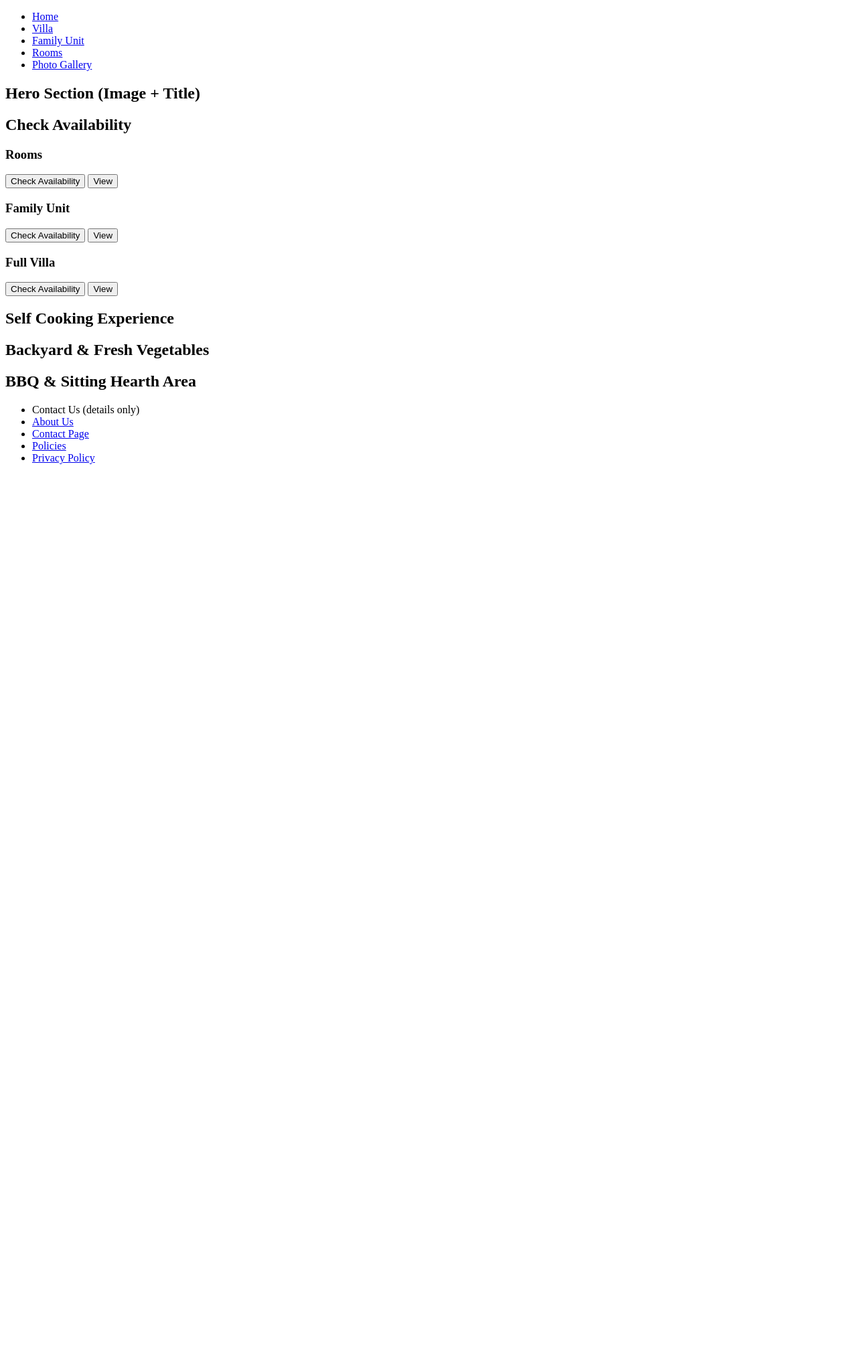
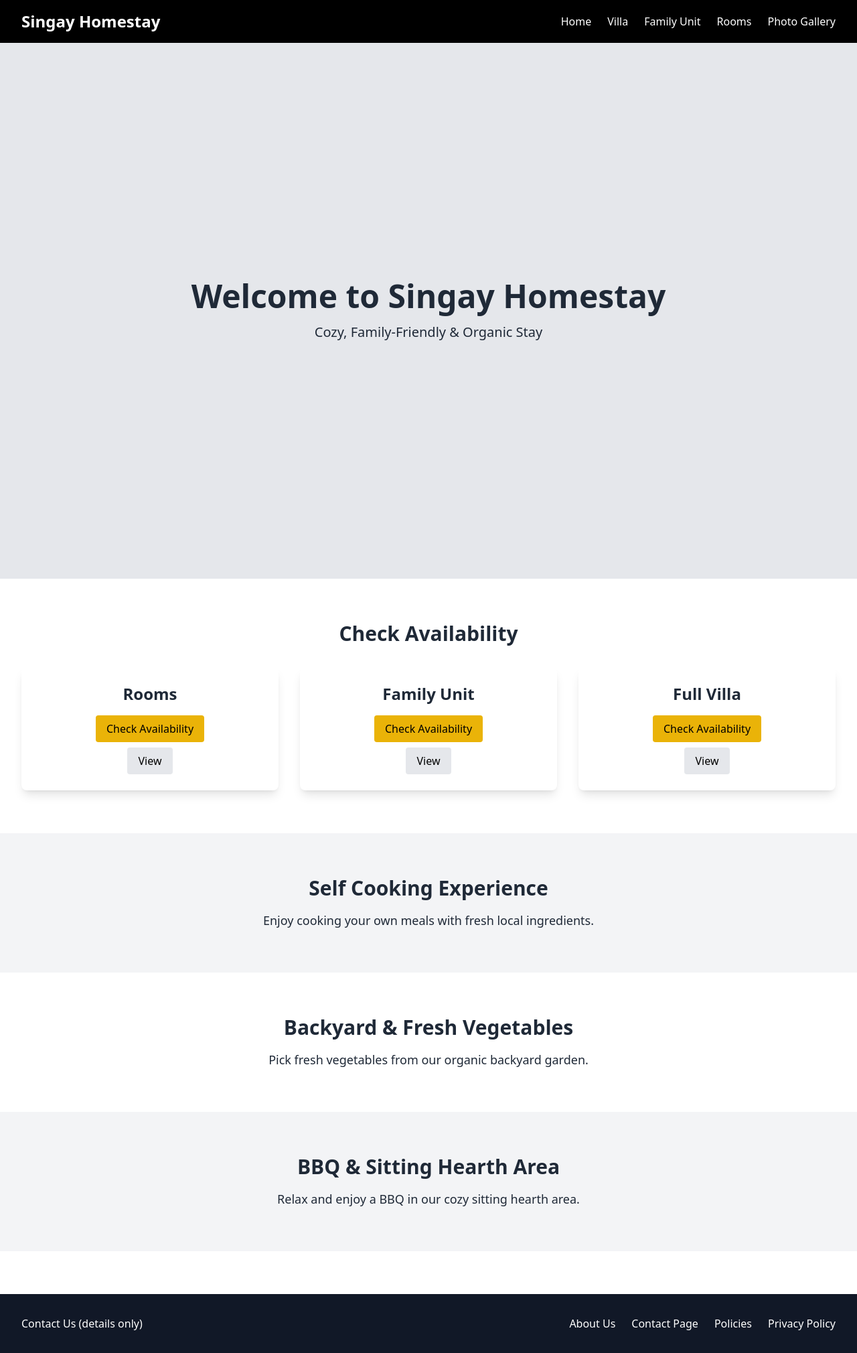
Before and after one commit to Shaheryar823/singay_homestay, a Flask app: page / in a window 1280 px wide. Shown: the whole page at 67% size. Before the commit the page ends 693 px from the top, so only its background shows below. Run offline with Flask 3, Linux system fonts and the light colour scheme; some libraries are stand-ins or nearby versions.

Commit message:
Update layout with Tailwind CSS and responsive sections

```diff
--- a/templates/index.html
+++ b/templates/index.html
@@ -2,46 +2,63 @@
 {% block content %}
 
 <!-- Hero Section -->
-<section id="hero">
-    <h1>Hero Section (Image + Title)</h1>
+<section id="hero" class="bg-gray-200 h-screen flex items-center justify-center text-center">
+    <div>
+        <h1 class="text-5xl font-bold mb-4">Welcome to Singay Homestay</h1>
+        <p class="text-xl">Cozy, Family-Friendly & Organic Stay</p>
+    </div>
 </section>
 
 <!-- Availability Categories -->
-<section id="availability">
-    <h2>Check Availability</h2>
+<section id="availability" class="max-w-7xl mx-auto px-4 sm:px-6 lg:px-8 py-16">
+    <h2 class="text-3xl font-bold mb-8 text-center">Check Availability</h2>
 
-    <div class="category">
-        <h3>Rooms</h3>
-        <button>Check Availability</button>
-        <button>View</button>
-    </div>
+    <div class="grid md:grid-cols-3 gap-8">
+        <!-- Rooms Card -->
+        <div class="bg-white shadow-lg rounded-lg p-6 flex flex-col items-center">
+            <h3 class="text-2xl font-semibold mb-4">Rooms</h3>
+            <button class="bg-yellow-500 text-black px-4 py-2 rounded hover:bg-black hover:text-yellow-500 mb-2 transition">Check Availability</button>
+            <button class="bg-gray-200 text-black px-4 py-2 rounded hover:bg-black hover:text-yellow-500 transition">View</button>
+        </div>
 
-    <div class="category">
-        <h3>Family Unit</h3>
-        <button>Check Availability</button>
-        <button>View</button>
-    </div>
+        <!-- Family Unit Card -->
+        <div class="bg-white shadow-lg rounded-lg p-6 flex flex-col items-center">
+            <h3 class="text-2xl font-semibold mb-4">Family Unit</h3>
+            <button class="bg-yellow-500 text-black px-4 py-2 rounded hover:bg-black hover:text-yellow-500 mb-2 transition">Check Availability</button>
+            <button class="bg-gray-200 text-black px-4 py-2 rounded hover:bg-black hover:text-yellow-500 transition">View</button>
+        </div>
 
-    <div class="category">
-        <h3>Full Villa</h3>
-        <button>Check Availability</button>
-        <button>View</button>
+        <!-- Full Villa Card -->
+        <div class="bg-white shadow-lg rounded-lg p-6 flex flex-col items-center">
+            <h3 class="text-2xl font-semibold mb-4">Full Villa</h3>
+            <button class="bg-yellow-500 text-black px-4 py-2 rounded hover:bg-black hover:text-yellow-500 mb-2 transition">Check Availability</button>
+            <button class="bg-gray-200 text-black px-4 py-2 rounded hover:bg-black hover:text-yellow-500 transition">View</button>
+        </div>
     </div>
 </section>
 
 <!-- Self Cooking Experience -->
-<section id="self-cooking">
-    <h2>Self Cooking Experience</h2>
+<section id="self-cooking" class="bg-gray-100 py-16">
+    <div class="max-w-7xl mx-auto px-4 sm:px-6 lg:px-8 text-center">
+        <h2 class="text-3xl font-bold mb-4">Self Cooking Experience</h2>
+        <p class="text-lg">Enjoy cooking your own meals with fresh local ingredients.</p>
+    </div>
 </section>
 
 <!-- Backyard with Fresh Vegetables -->
-<section id="backyard">
-    <h2>Backyard & Fresh Vegetables</h2>
+<section id="backyard" class="py-16">
+    <div class="max-w-7xl mx-auto px-4 sm:px-6 lg:px-8 text-center">
+        <h2 class="text-3xl font-bold mb-4">Backyard & Fresh Vegetables</h2>
+        <p class="text-lg">Pick fresh vegetables from our organic backyard garden.</p>
+    </div>
 </section>
 
 <!-- BBQ & Sitting Hearth Area -->
-<section id="bbq">
-    <h2>BBQ & Sitting Hearth Area</h2>
+<section id="bbq" class="bg-gray-100 py-16">
+    <div class="max-w-7xl mx-auto px-4 sm:px-6 lg:px-8 text-center">
+        <h2 class="text-3xl font-bold mb-4">BBQ & Sitting Hearth Area</h2>
+        <p class="text-lg">Relax and enjoy a BBQ in our cozy sitting hearth area.</p>
+    </div>
 </section>
 
 {% endblock %}
--- a/templates/layout.html
+++ b/templates/layout.html
@@ -4,32 +4,44 @@
     <meta charset="UTF-8">
     <meta name="viewport" content="width=device-width, initial-scale=1.0">
     <title>Singay Homestay</title>
+
+    <!-- Tailwind CSS CDN -->
+    <script src="https://cdn.tailwindcss.com"></script>
 </head>
-<body>
+<body class="font-sans text-gray-800">
 
     <!-- Navbar -->
-    <nav>
-        <ul>
-            <li><a href="/">Home</a></li>
-            <li><a href="/villa">Villa</a></li>
-            <li><a href="/family-unit">Family Unit</a></li>
-            <li><a href="/rooms">Rooms</a></li>
-            <li><a href="/gallery">Photo Gallery</a></li>
-        </ul>
+    <nav class="bg-black text-white shadow-lg">
+        <div class="max-w-7xl mx-auto px-4 sm:px-6 lg:px-8">
+            <div class="flex justify-between items-center h-16">
+                <div class="text-2xl font-bold">Singay Homestay</div>
+                <ul class="flex space-x-6">
+                    <li><a href="/" class="hover:text-yellow-400">Home</a></li>
+                    <li><a href="/villa" class="hover:text-yellow-400">Villa</a></li>
+                    <li><a href="/family-unit" class="hover:text-yellow-400">Family Unit</a></li>
+                    <li><a href="/rooms" class="hover:text-yellow-400">Rooms</a></li>
+                    <li><a href="/gallery" class="hover:text-yellow-400">Photo Gallery</a></li>
+                </ul>
+            </div>
+        </div>
     </nav>
 
-    <!-- Page content -->
-    {% block content %}{% endblock %}
+    <!-- Page Content -->
+    <main>
+        {% block content %}{% endblock %}
+    </main>
 
     <!-- Footer -->
-    <footer>
-        <ul>
-            <li>Contact Us (details only)</li>
-            <li><a href="/about">About Us</a></li>
-            <li><a href="/contact">Contact Page</a></li>
-            <li><a href="/policies">Policies</a></li>
-            <li><a href="/privacy-policy">Privacy Policy</a></li>
-        </ul>
+    <footer class="bg-gray-900 text-white py-8 mt-16">
+        <div class="max-w-7xl mx-auto px-4 sm:px-6 lg:px-8 flex flex-col md:flex-row justify-between space-y-4 md:space-y-0">
+            <div>Contact Us (details only)</div>
+            <div class="flex space-x-6">
+                <a href="/about" class="hover:text-yellow-400">About Us</a>
+                <a href="/contact" class="hover:text-yellow-400">Contact Page</a>
+                <a href="/policies" class="hover:text-yellow-400">Policies</a>
+                <a href="/privacy-policy" class="hover:text-yellow-400">Privacy Policy</a>
+            </div>
+        </div>
     </footer>
 
 </body>
```
